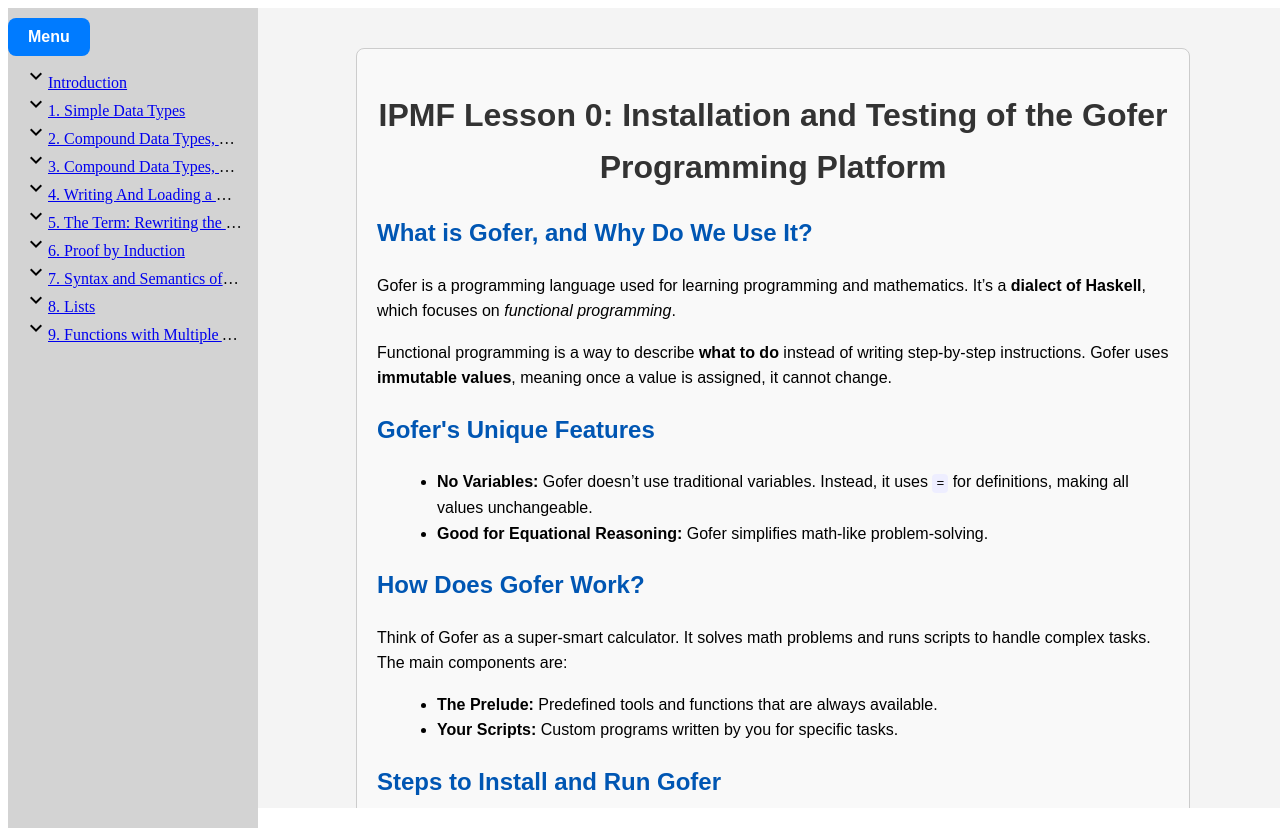
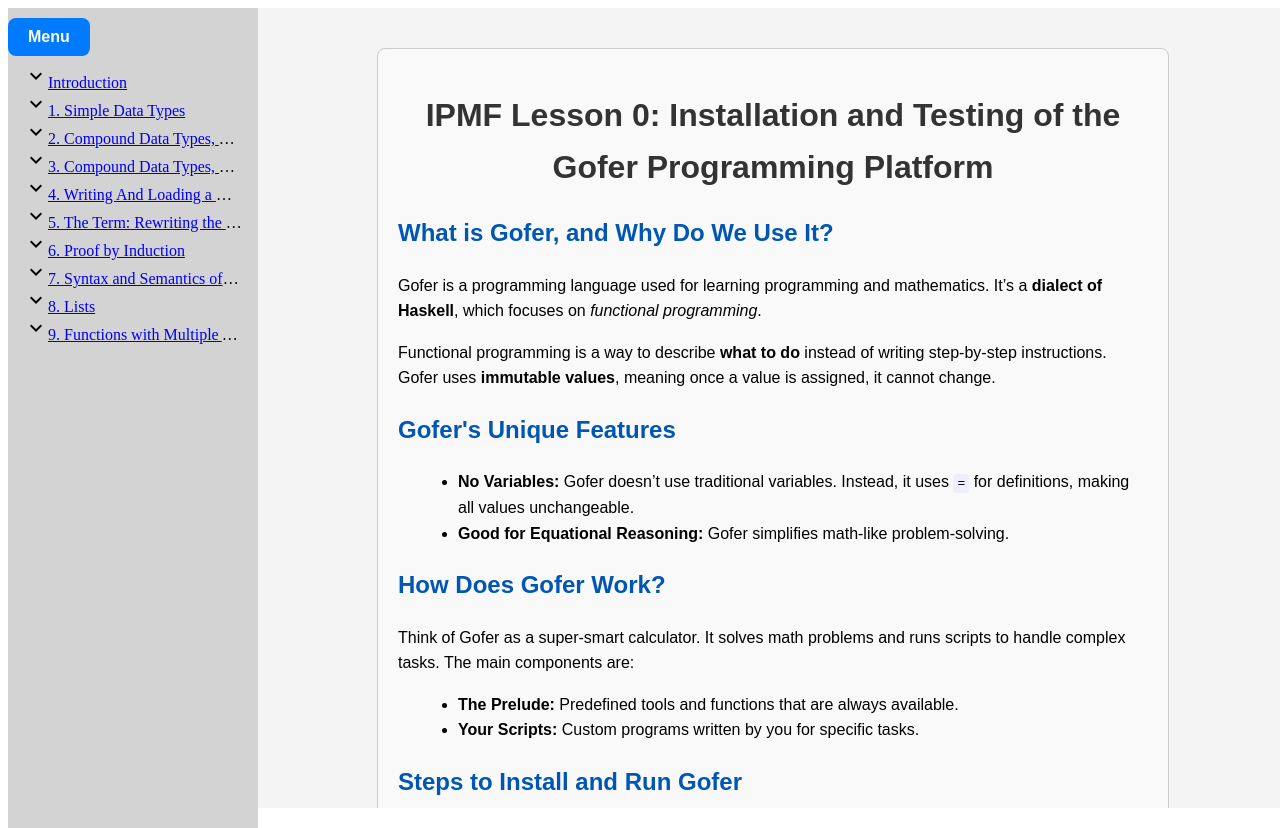
Before and after one commit to zyarr-innovation/gofer, an Angular app: page / in a window 1280 px wide. Built offline with nearby package versions, Linux system fonts and the light colour scheme.

Commit message:
Css-Container-Fixing

```diff
--- a/src/app/lesson0/explanation.component.css
+++ b/src/app/lesson0/explanation.component.css
@@ -8,6 +8,8 @@
   background-color: #f9f9f9;
   width: 80%;
   min-height: 100vh;
+  box-sizing: border-box;
+  overflow: auto;
 }
 
 .title {
```
